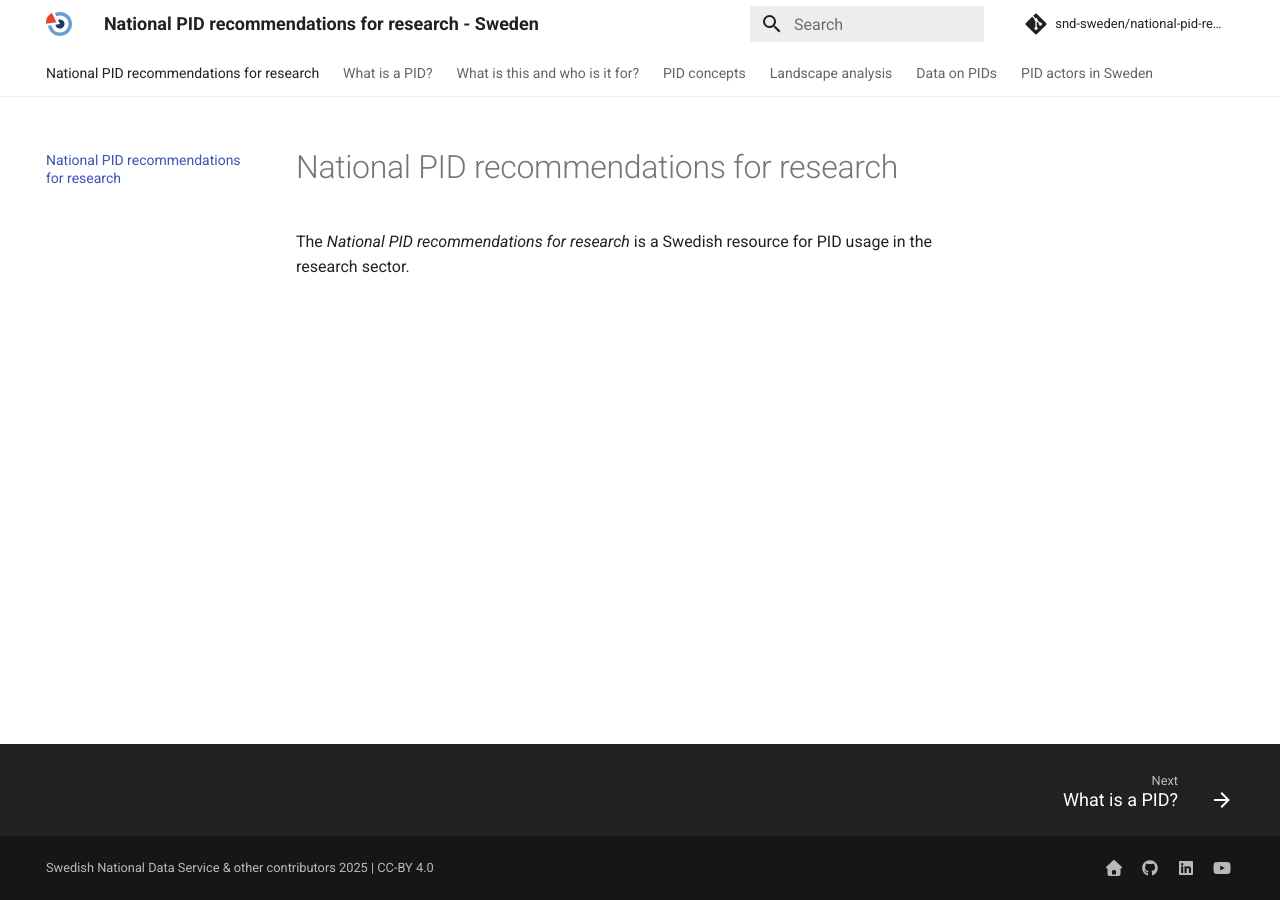
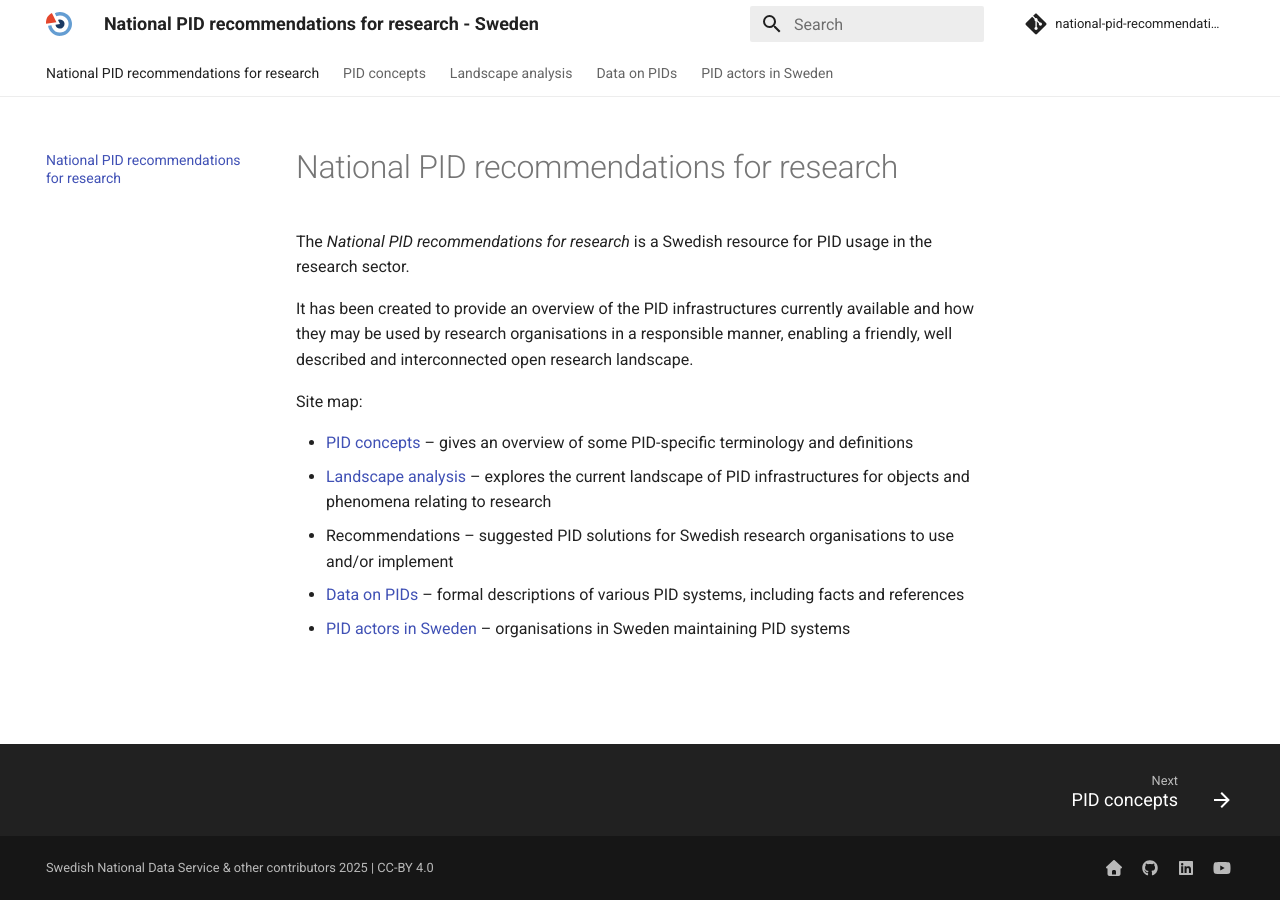
Before and after one commit to snd-sweden/national-pid-recommendations-for-research, an MkDocs documentation site: the page built from docs/index.md, in a window 1280 px wide. Built offline with MkDocs 1.6.1 and Material for MkDocs 9.7.7, drawn with Linux system fonts in a browser that asks for light colours; comment, search, counter and statistics services are not loaded.

Commit message:
Restructure index pages and site map on landing page.

```diff
--- a/docs/index.md
+++ b/docs/index.md
@@ -2,3 +2,13 @@
 
 The *National PID recommendations for research* is a Swedish resource for PID
 usage in the research sector.
+
+It has been created to provide an overview of the PID infrastructures currently available and how they may be used by research organisations in a responsible manner, enabling a friendly, well described and interconnected open research landscape.
+
+Site map:
+
+* [PID concepts](./pid-concepts/index.md) – gives an overview of some PID-specific terminology and definitions
+* [Landscape analysis](./landscape-analysis/index.md) – explores the current landscape of PID infrastructures for objects and phenomena relating to research
+* Recommendations – suggested PID solutions for Swedish research organisations to use and/or implement
+* [Data on PIDs](./data-on-pids/index.md) – formal descriptions of various PID systems, including facts and references
+* [PID actors in Sweden](./pid-actors-sweden/index.md) – organisations in Sweden maintaining PID systems
--- a/mkdocs.yml
+++ b/mkdocs.yml
@@ -1,6 +1,6 @@
 site_name: National PID recommendations for research - Sweden
 repo_url: https://github.com/snd-sweden/national-pid-recommendations-for-research/
-repo_name: snd-sweden/national-pid-recommendations-for-research
+repo_name: national-pid-recommendations-for-research
 #docs_dir: './pid/'
 copyright: 'Swedish National Data Service & other contributors 2025 | <a href="https://creativecommons.org/licenses/by/4.0/deed.en">CC-BY 4.0</a>'
 
@@ -50,9 +50,9 @@ markdown_extensions:
 
 nav:
     - National PID recommendations for research: index.md
-    - What is a PID?: what-is-pid.md
-    - What is this and who is it for?: what-who.md
     - PID concepts:
+        - pid-concepts/index.md
+        - What is a PID?: pid-concepts/what-is-pid.md
         - Persistence: pid-concepts/persistence.md
         - Uniqueness: pid-concepts/uniqueness.md
 #        - Resolvability: pid-concepts/resolvability.md
@@ -94,6 +94,7 @@ nav:
         - ROR ID: data-on-pids/ror.md
         - URN:NBN: data-on-pids/nbn.md
     - PID actors in Sweden:
+        - pid-actors-sweden/index.md
         - Sunet: pid-actors-sweden/sunet.md
         - National Library of Sweden (KB): pid-actors-sweden/kb.md
         - Swedish National Data Service (SND): pid-actors-sweden/snd.md
```
Also changed, not shown: docs/landscape-analysis/index.md (+2 -0 lines), docs/pid-actors-sweden/index.md (added, +3 -0 lines), docs/pid-concepts/index.md (added, +3 -0 lines), docs/what-who.md (deleted, +0 -3 lines), docs/pid-concepts/what-is-pid.md (renamed from docs/what-is-pid.md).
